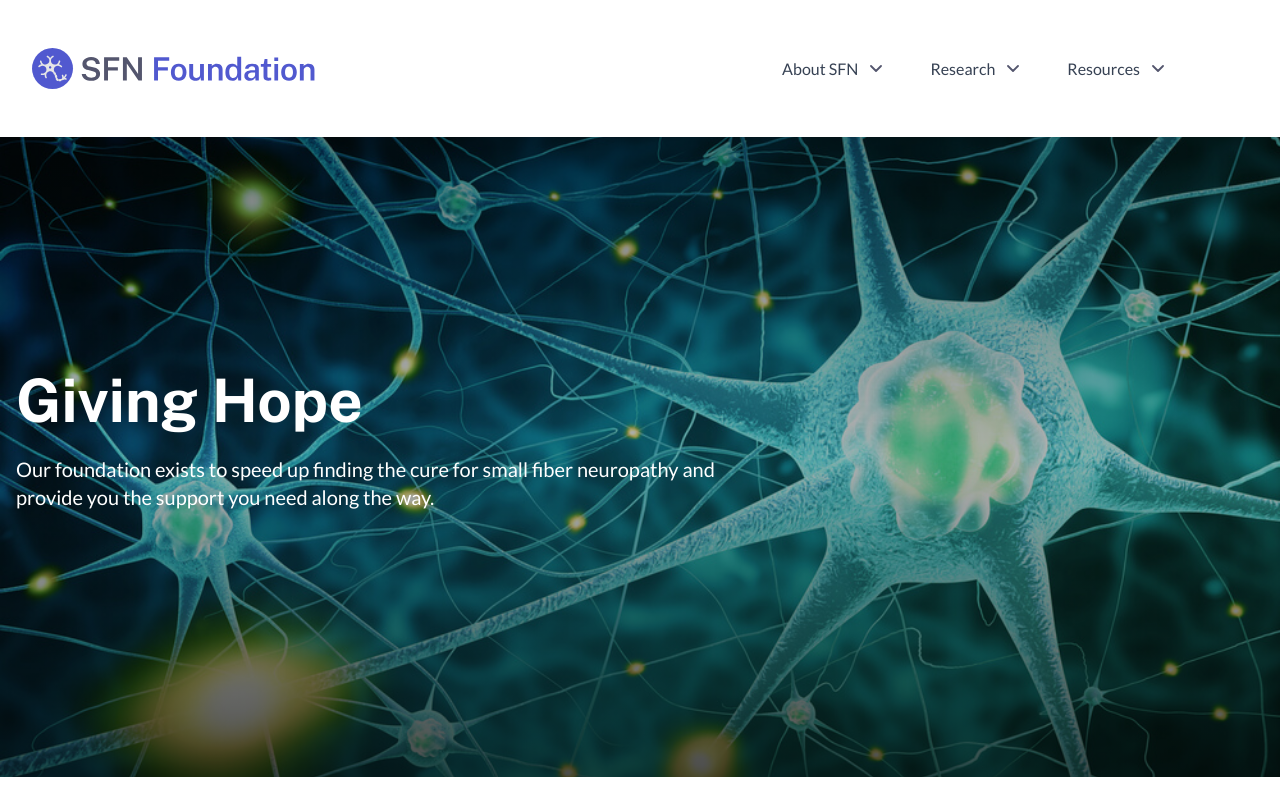
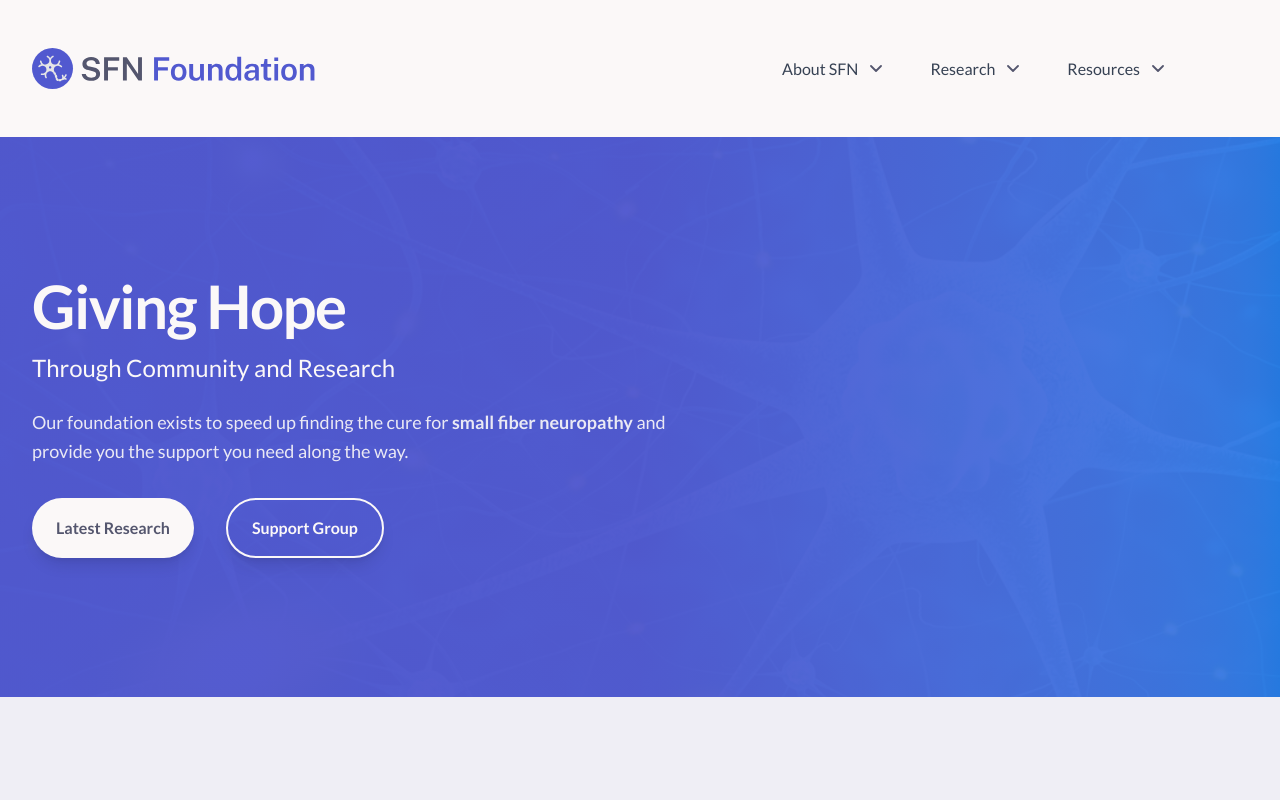
Before and after one commit to MattSnyder97/sfn-foundation, a Next.js app: page / in a window 1280 px wide. Built offline with nearby package versions, Linux system fonts and the light colour scheme.

Commit message:
Hero addition

```diff
--- a/src/app/globals.css
+++ b/src/app/globals.css
@@ -5,19 +5,25 @@
 @theme {
   /* Colors */
   --color-primary: #5159CF;
-  --color-secondary: #f3f4f6;
-  --color-accent: #4F46E5;
-  --color-text-primary: #1f2937;
-  --color-text-secondary: #6b7280;
-  --color-bg-light: #ffffff;
-  --color-bg-dark: #111827;
+  --color-secondary: #009CFA;
+
+  --color-white: #FBF8F8;
+  --color-offWhite: #EFEEF5;
+
+  --color-black: #373847;
+  --color-dark: #54566E;
+  --color-gray: #5B5D70;
+
+    --color-hero-from: #5b6dfb;  /* bluish */
+  --color-hero-mid:  #6a5ddb;  /* indigo/purple */
+  --color-hero-to:   #4e54c8;
 
   /* Fonts */
   --font-sans: 'Lato', sans-serif;
-  --font-heading: 'Public Sans', sans-serif;
 
   /* Spacing */
   --spacing-section: 5rem;
+  --spacing-desktop-x: 15rem;
 
   /* Border Radius */
   --radius-card: 0.75rem;
@@ -30,11 +36,11 @@
 /* ===== Base Styles ===== */
 @layer base {
   body {
-    @apply font-sans text-text-primary bg-bg-light;
+    @apply font-sans text-dark bg-offWhite;
   }
 
   h1, h2, h3, h4, h5, h6 {
-    @apply font-heading font-bold;
+    @apply font-sans font-bold;
   }
 }
 
@@ -59,6 +65,15 @@
     }
   }
 
+  .hero-gradient {
+    background: linear-gradient(
+      180deg,
+      color(var(--color-hero-from) / 0.92) 0%,
+      color(var(--color-hero-mid)  / 0.82) 48%,
+      color(var(--color-hero-to)   / 0.92) 100%
+    );
+  }
+
   /* Animation Utilities */
   @keyframes fadeIn {
     from { opacity: 0; transform: translateY(-5px); }
--- a/src/components/sections/Hero.tsx
+++ b/src/components/sections/Hero.tsx
@@ -1,29 +1,50 @@
 import Image from "next/image";
+import { Button } from "@/components/ui/Button";
 
 export default function Hero() {
   return (
-    <section className="relative w-full h-[80vh] flex items-center justify-left text-left text-white">
-      {/* Background image */}
+    <section className="relative w-full overflow-hidden">
+      {/* Primary background */}
+      <div className="absolute inset-0 bg-primary" />
+
+      {/* Background image with opacity */}
       <div className="absolute inset-0">
         <Image
           src="/images/heroBackground.jpg"
           alt="small fiber neuropathy"
           fill
-          className="object-cover"
           priority
+          className="object-cover opacity-7"
         />
         {/* Gradient overlay */}
-        <div className="absolute inset-0 bg-gradient-to-b from-black/50 via-black/30 to-black/70"></div>
+        <div className="absolute inset-0 bg-gradient-to-r from-primary/80 via-primary/70 to-secondary/50"/>
       </div>
 
       {/* Content */}
-      <div className="relative z-10 max-w-3xl px-4">
-        <h1 className="text-5xl md:text-6xl font-bold mb-6">
-          Giving Hope
-        </h1>
-        <p className="text-lg md:text-xl mb-8">
-          Our foundation exists to speed up finding the cure for small fiber neuropathy and provide you the support you need along the way.
-        </p>
+      <div className="max-w-7xl mx-auto px-8 relative z-10 flex items-center min-h-[520px] md:min-h-[560px]">
+        <div className="py-12 text-left text-white max-w-[900px]">
+            <h1 className="text-5xl md:text-6xl font-bold tracking-tight mb-4">
+                Giving Hope
+            </h1>
+            <h2 className="text-xl md:text-2xl font-medium mb-6">
+                Through Community and Research
+            </h2>
+          <p className="text-base md:text-lg leading-relaxed text-white/90 max-w-prose mb-8">
+            Our foundation exists to speed up finding the cure for <span className="font-semibold">small fiber neuropathy</span> and provide you the support you need along the way.
+          </p>
+          <div className="flex flex-wrap gap-8">
+            <Button variant="secondary" size="md" className="rounded-full">
+              Latest Research
+            </Button>
+            <Button
+              variant="outline"
+              size="md"
+              className="rounded-full border-white text-white hover:bg-white/10"
+            >
+              Support Group
+            </Button>
+          </div>
+        </div>
       </div>
     </section>
   );
--- a/src/components/ui/Button.tsx
+++ b/src/components/ui/Button.tsx
@@ -0,0 +1,34 @@
+import { cva, VariantProps } from "class-variance-authority";
+import clsx from "clsx";
+
+const buttonVariants = cva(
+  "inline-flex items-center justify-center font-semibold rounded-full transition-colors duration-200 focus:outline-none focus:ring-2 focus:ring-offset-1 shadow-lg",
+  {
+    variants: {
+      variant: {
+        primary: "bg-primary text-white hover:bg-brand-primary/90",
+        secondary: "bg-white text-dark hover:bg-gray-100",
+        outline: "border-2 border-white text-white hover:bg-gray-50",
+      },
+      size: {
+        sm: "px-4 py-2 text-sm",
+        md: "px-6 py-4 text-base",
+        lg: "px-6 py-4 text-lg",
+      },
+    },
+    defaultVariants: {
+      variant: "primary",
+      size: "md",
+    },
+  }
+);
+
+export interface ButtonProps
+  extends React.ButtonHTMLAttributes<HTMLButtonElement>,
+    VariantProps<typeof buttonVariants> {}
+
+export function Button({ className, variant, size, ...props }: ButtonProps) {
+  return (
+    <button className={clsx(buttonVariants({ variant, size }), className)} {...props} />
+  );
+}
```
Also changed, not shown: package.json (+8 -6 lines), 1 other file (tests, documents, lock files or other folders).
